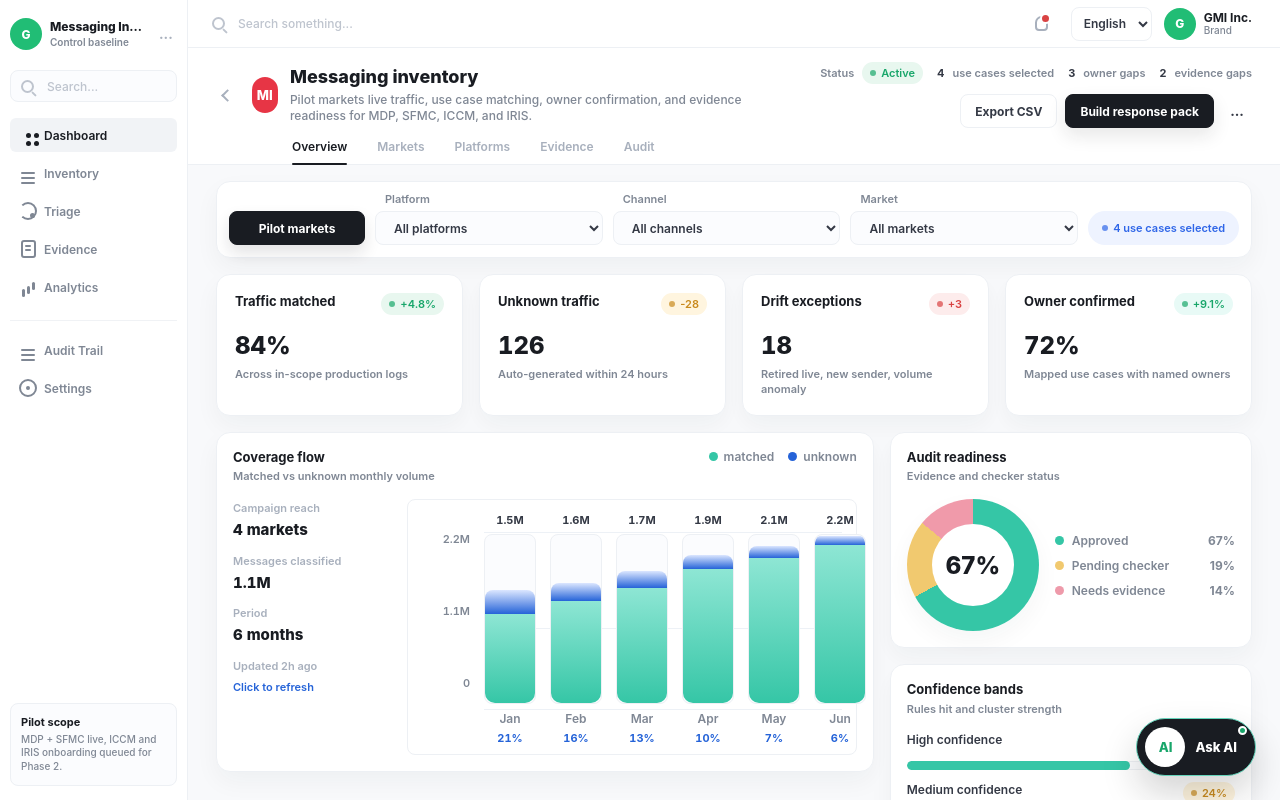
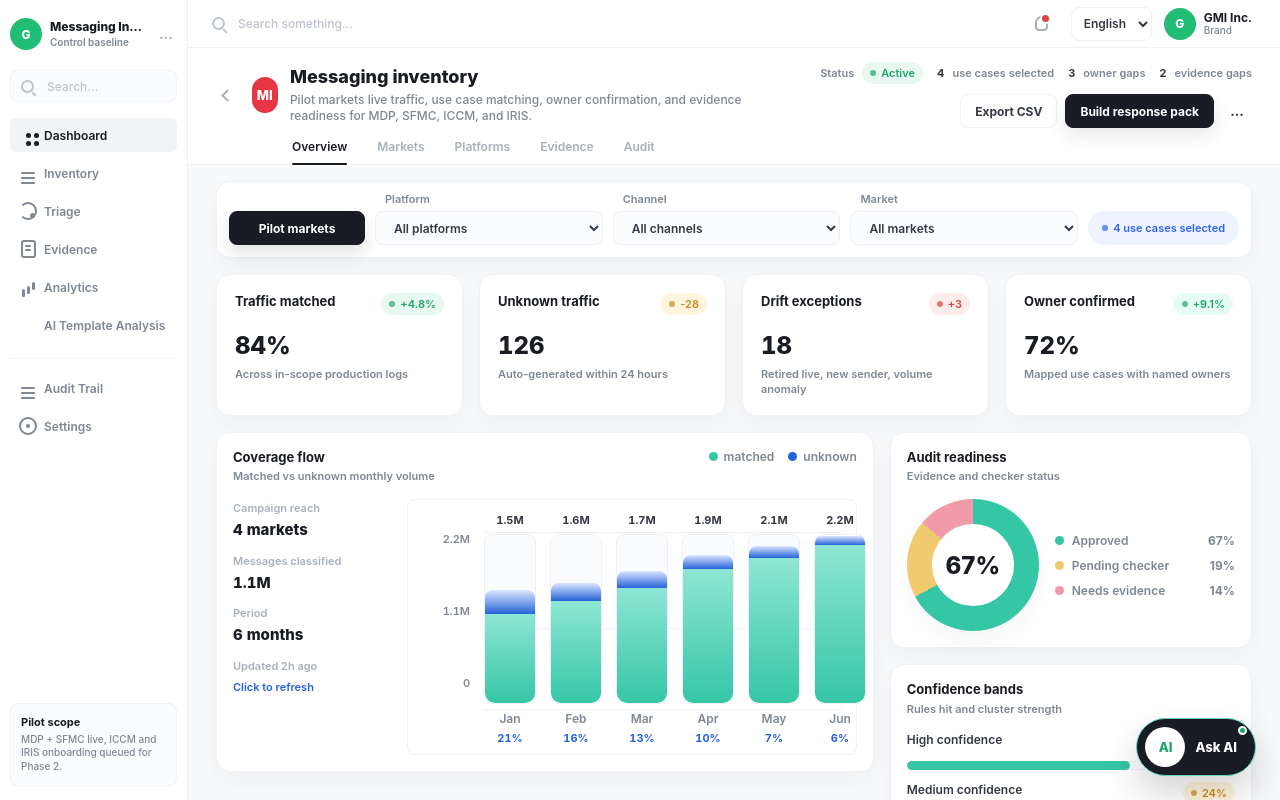
Before and after one commit to yachi666/group-messaging-inventory, a React (Vite) app: page / in a window 1280 px wide. Built offline with nearby package versions, Linux system fonts and the light colour scheme.

Commit message:
Add AI template analysis workspace entry

```diff
--- a/scripts/verify-ui.mjs
+++ b/scripts/verify-ui.mjs
@@ -16,6 +16,7 @@ page.on('console', (message) => {
 
 await page.goto(baseUrl, { waitUntil: 'networkidle' });
 await page.getByRole('heading', { name: 'Messaging inventory' }).waitFor();
+await page.getByTestId('nav-ai-template-analysis').waitFor();
 await page.getByTestId('dashboard-platform-filter').selectOption('SFMC');
 await page.getByTestId('dashboard-inventory-table').getByText('Card fraud alert').waitFor();
 await page.getByTestId('dashboard-inventory-table').getByText('Payment due reminder').waitFor({
--- a/src/app/App.tsx
+++ b/src/app/App.tsx
@@ -1,6 +1,7 @@
 import { useState, useTransition } from 'react';
 
 import { AiChatProvider } from '../features/ai/AiChatProvider';
+import { AiTemplateAnalysisPage } from '../features/ai-analysis/AiTemplateAnalysisPage';
 import { DashboardPage } from '../features/dashboard/DashboardPage';
 import { ProductWorkspace } from '../features/workspace/ProductWorkspace';
 import { LanguageProvider } from '../i18n/LanguageProvider';
@@ -22,6 +23,8 @@ export function App() {
         <AppShell activeView={activeView} isPending={isPending} onViewChange={handleViewChange}>
           {activeView === 'dashboard' ? (
             <DashboardPage />
+          ) : activeView === 'ai-template-analysis' ? (
+            <AiTemplateAnalysisPage />
           ) : (
             <ProductWorkspace activeView={activeView} />
           )}
--- /dev/null
+++ b/src/features/ai-analysis/AiTemplateAnalysisPage.tsx
@@ -0,0 +1,11 @@
+import { useI18n } from '../../i18n/LanguageProvider';
+
+export function AiTemplateAnalysisPage() {
+  const { t } = useI18n();
+
+  return (
+    <section>
+      <h1>{t('analysis.title')}</h1>
+    </section>
+  );
+}
--- a/src/i18n/messages.ts
+++ b/src/i18n/messages.ts
@@ -11,6 +11,7 @@ export const enMessages = {
   'nav.triage': 'Triage',
   'nav.evidence': 'Evidence',
   'nav.analytics': 'Analytics',
+  'nav.aiTemplateAnalysis': 'AI Template Analysis',
   'nav.auditTrail': 'Audit Trail',
   'nav.settings': 'Settings',
   'dashboard.eyebrow': 'MVP pilot dashboard',
@@ -179,6 +180,7 @@ export const enMessages = {
   'analytics.releaseRiskValue': 'Evidence gaps are concentrated in UAE and SG, not across the whole pilot.',
   'analytics.nextMetric': 'Next metric',
   'analytics.nextMetricValue': 'Track unknown ageing by market and platform in every weekly review.',
+  'analysis.title': 'AI Template Analysis',
   'auditTrail.eyebrow': 'Audit trail',
   'auditTrail.title': 'Show the control history behind the inventory',
   'auditTrail.subtitle':
@@ -354,6 +356,7 @@ export const zhMessages: Record<MessageKey, string> = {
   'nav.triage': '分诊',
   'nav.evidence': '证据',
   'nav.analytics': '分析',
+  'nav.aiTemplateAnalysis': 'AI 模板分析',
   'nav.auditTrail': '审计轨迹',
   'nav.settings': '设置',
   'dashboard.eyebrow': 'MVP 试点仪表盘',
@@ -521,6 +524,7 @@ export const zhMessages: Record<MessageKey, string> = {
   'analytics.releaseRiskValue': '证据缺口集中在 UAE 和 SG，并非覆盖整个试点。',
   'analytics.nextMetric': '下一指标',
   'analytics.nextMetricValue': '每周评审按市场和平台跟踪未知流量老化。',
+  'analysis.title': 'AI 模板分析',
   'auditTrail.eyebrow': '审计轨迹',
   'auditTrail.title': '展示清单背后的控制历史',
   'auditTrail.subtitle': '记录 maker-checker 事件、证据导出和系统创建异常的轻量账本。',
--- a/src/layout/AppShell.tsx
+++ b/src/layout/AppShell.tsx
@@ -17,6 +17,7 @@ export type AppView =
   | 'triage'
   | 'evidence'
   | 'analytics'
+  | 'ai-template-analysis'
   | 'audit-trail'
   | 'settings';
 
@@ -26,16 +27,17 @@ const navItems = [
   { id: 'triage', labelKey: 'nav.triage', icon: 'queue' },
   { id: 'evidence', labelKey: 'nav.evidence', icon: 'file' },
   { id: 'analytics', labelKey: 'nav.analytics', icon: 'bars' },
+  { id: 'ai-template-analysis', labelKey: 'nav.aiTemplateAnalysis', icon: 'spark' },
   { id: 'audit-trail', labelKey: 'nav.auditTrail', icon: 'ledger' },
   { id: 'settings', labelKey: 'nav.settings', icon: 'dial' },
 ] as const satisfies ReadonlyArray<{
   id: AppView;
-  icon: 'grid' | 'rows' | 'queue' | 'file' | 'bars' | 'ledger' | 'dial';
+  icon: 'grid' | 'rows' | 'queue' | 'file' | 'bars' | 'spark' | 'ledger' | 'dial';
   labelKey: MessageKey;
 }>;
 
-const adminNavItems = navItems.slice(5);
-const workspaceNavItems = navItems.slice(0, 5);
+const adminNavItems = navItems.slice(6);
+const workspaceNavItems = navItems.slice(0, 6);
 
 export function AppShell({ activeView, children, isPending, onViewChange }: AppShellProps) {
   const { locale, setLocale, t } = useI18n();
```
